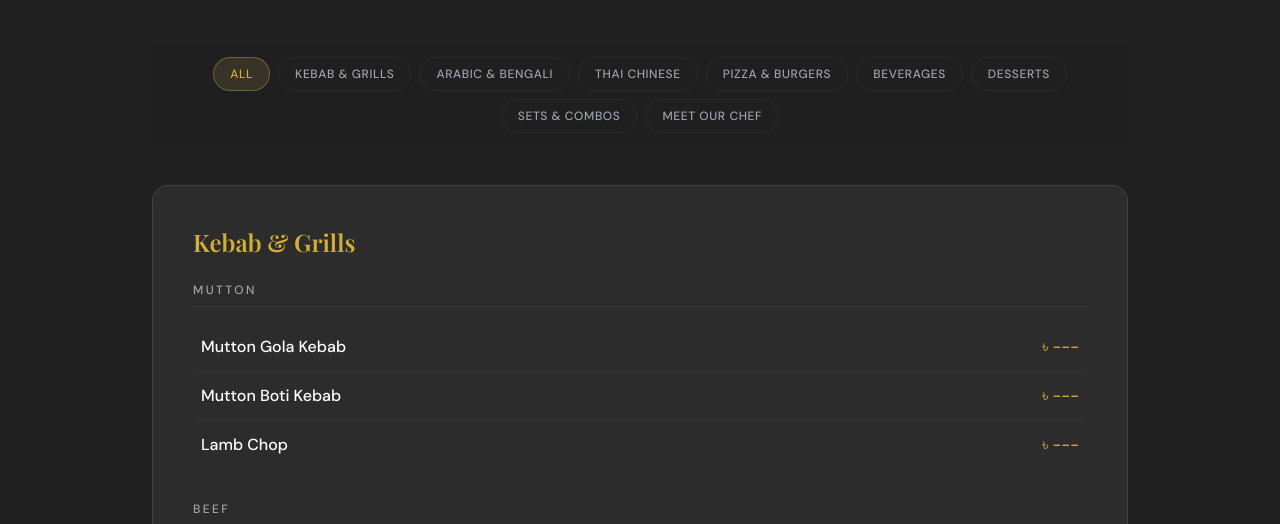
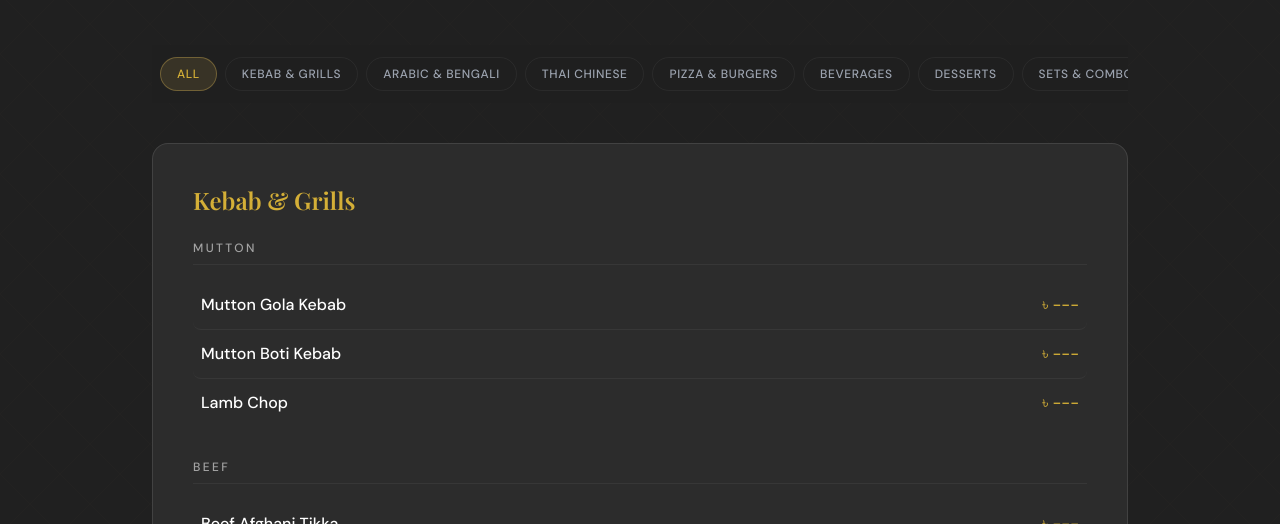
Before and after one commit to abdullahanwar1950/The-Rihla-Lounge, a plain HTML site: page menu.html in a window 1280 px wide. Both pictures are taken after a click on the button "ALL". Shown: the part 356-880 px from the top of the page. Drawn offline with nearby package versions, Linux system fonts and the light colour scheme; a web font is replaced by a local one.

Commit message:
Enhance menu tab functionality with horizontal scrolling and improve styles for better usability

```diff
--- a/main.js
+++ b/main.js
@@ -67,10 +67,16 @@
     const menuSectionId = tabName => `menu-section-${tabName.toLowerCase().replace(/[^a-z0-9]+/g, '-')}`;
     function renderTabs() {
       const c = document.getElementById('menuTabs');
-      let h = `<button class="menu-tab active px-4 py-2 rounded-full text-xs uppercase tracking-wider font-medium" data-menu-tab="All" aria-controls="menuContent" aria-pressed="true" onclick="navigateToMenuSection('All')">All</button>`;
-      menuData.forEach(cat => { h += `<button class="menu-tab px-4 py-2 rounded-full text-xs uppercase tracking-wider font-medium" data-menu-tab="${cat.tab}" aria-controls="${menuSectionId(cat.tab)}" aria-pressed="false" onclick="navigateToMenuSection('${cat.tab}')">${cat.tab}</button>`; });
-      h += `<button class="menu-tab px-4 py-2 rounded-full text-xs uppercase tracking-wider font-medium" data-menu-tab="Chef" aria-controls="menu-section-chef" aria-pressed="false" onclick="navigateToMenuSection('Chef')">Meet Our Chef</button>`;
+      let h = `<button class="menu-tab flex-shrink-0 whitespace-nowrap active px-4 py-2 rounded-full text-xs uppercase tracking-wider font-medium" data-menu-tab="All" aria-controls="menuContent" aria-pressed="true" onclick="navigateToMenuSection('All')">All</button>`;
+      menuData.forEach(cat => { h += `<button class="menu-tab flex-shrink-0 whitespace-nowrap px-4 py-2 rounded-full text-xs uppercase tracking-wider font-medium" data-menu-tab="${cat.tab}" aria-controls="${menuSectionId(cat.tab)}" aria-pressed="false" onclick="navigateToMenuSection('${cat.tab}')">${cat.tab}</button>`; });
+      h += `<button class="menu-tab flex-shrink-0 whitespace-nowrap px-4 py-2 rounded-full text-xs uppercase tracking-wider font-medium" data-menu-tab="Chef" aria-controls="menu-section-chef" aria-pressed="false" onclick="navigateToMenuSection('Chef')">Meet Our Chef</button>`;
       c.innerHTML = h;
+      c.addEventListener('wheel', event => {
+        if(Math.abs(event.deltaY) > Math.abs(event.deltaX) && c.scrollWidth > c.clientWidth) {
+          c.scrollLeft += event.deltaY;
+          event.preventDefault();
+        }
+      }, {passive: false});
     }
     function setActiveMenuTab(tabName) {
       document.querySelectorAll('.menu-tab').forEach(btn => {
@@ -83,6 +89,14 @@
       const targetId = tabName === "All" ? "menu" : tabName === "Chef" ? "menu-section-chef" : menuSectionId(tabName);
       const target = document.getElementById(targetId);
       if(target) target.scrollIntoView({behavior: 'smooth', block: 'start'});
+      const tab = document.querySelector(`[data-menu-tab="${tabName}"]`);
+      if(tab) {
+        const container = document.getElementById('menuTabs');
+        const tabRect = tab.getBoundingClientRect();
+        const containerRect = container.getBoundingClientRect();
+        if(tabRect.left < containerRect.left) container.scrollBy({left: tabRect.left - containerRect.left, behavior: 'smooth'});
+        else if(tabRect.right > containerRect.right) container.scrollBy({left: tabRect.right - containerRect.right, behavior: 'smooth'});
+      }
     }
     function renderMenu() {
       const c = document.getElementById('menuContent');
--- a/menu.html
+++ b/menu.html
@@ -55,7 +55,7 @@
           <h1 class="font-display text-3xl md:text-5xl font-semibold mb-4">A Curated <span class="gold-shimmer">Culinary Journey</span></h1>
           <p class="text-neutral-500 text-sm md:text-base max-w-xl mx-auto mb-10">From sizzling grills to aromatic rice, every dish is crafted to take your taste buds on an unforgettable ride.</p>
         </header>
-        <div class="flex flex-wrap justify-center gap-2 mb-10" id="menuTabs"></div>
+        <div class="flex flex-nowrap overflow-x-auto justify-start gap-2 mb-10" id="menuTabs"></div>
         <div id="menuContent" class="bg-dark-300/30 backdrop-blur-sm border border-white/5 rounded-2xl p-6 md:p-10"></div>
         <p class="text-center text-neutral-500 text-xs mt-6 tracking-wide">Note: All prices are in BDT (৳) and are subject to applicable VAT &amp; Service Charge.</p>
       </div>
--- a/styles.css
+++ b/styles.css
@@ -63,7 +63,8 @@
     .menu-page #menuContent { background-color: rgba(48, 48, 48, 0.82); border-color: rgba(255, 255, 255, 0.1); }
     .menu-page #menuContent .text-neutral-600 { color: #A3A3A3; }
     .menu-page::-webkit-scrollbar-track { background: #202020; }
-    .menu-page #menuTabs { position: sticky; top: 5rem; z-index: 40; padding: 0.75rem 0; background: rgba(32, 32, 32, 0.96); backdrop-filter: blur(12px); }
+    .menu-page #menuTabs { position: sticky; top: 5rem; z-index: 40; flex-wrap: nowrap; overflow-x: auto; overflow-y: hidden; padding: 0.75rem 0.5rem; background: rgba(32, 32, 32, 0.96); backdrop-filter: blur(12px); -webkit-overflow-scrolling: touch; touch-action: pan-x; scrollbar-width: none; -ms-overflow-style: none; }
+    .menu-page #menuTabs::-webkit-scrollbar { display: none; }
     .menu-page .menu-category { scroll-margin-top: 9.5rem; }
     .reading-progress { position: fixed; inset: 0 0 auto; height: 4px; z-index: 60; background: rgba(255, 255, 255, 0.12); }
     .reading-progress-bar { width: 0; height: 100%; background: linear-gradient(90deg, #C8A951, #F0D98A); transition: width 0.1s linear; }
```
